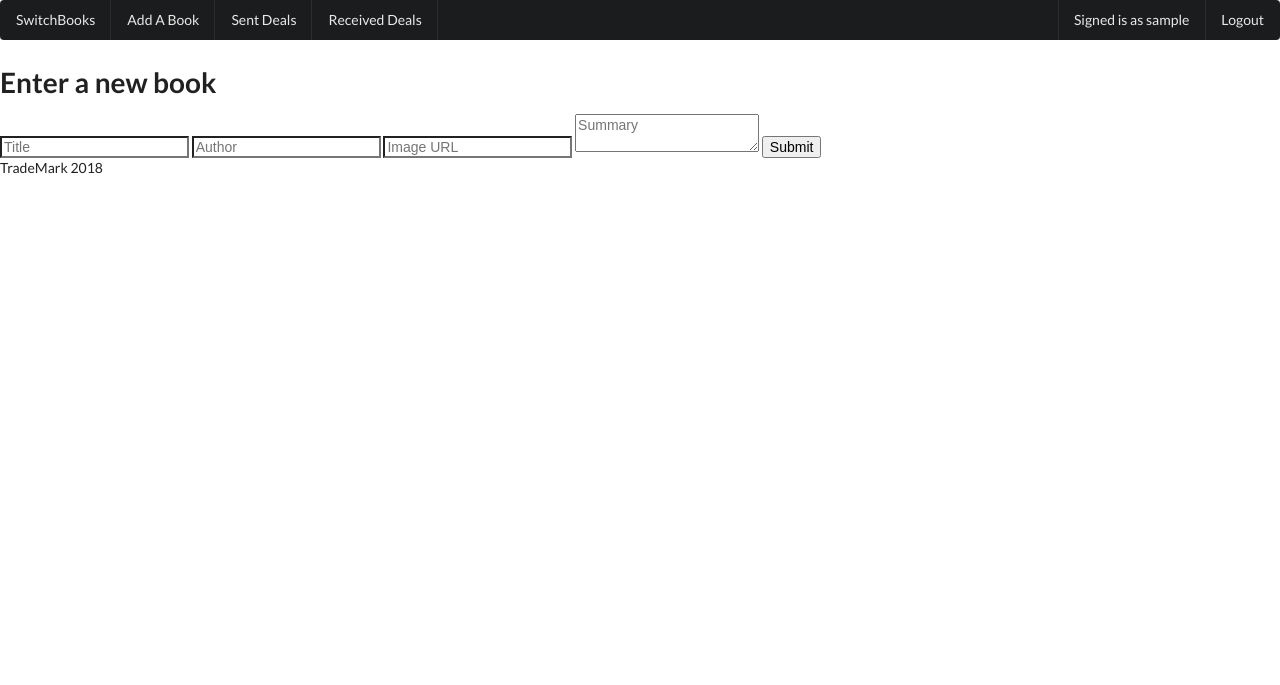
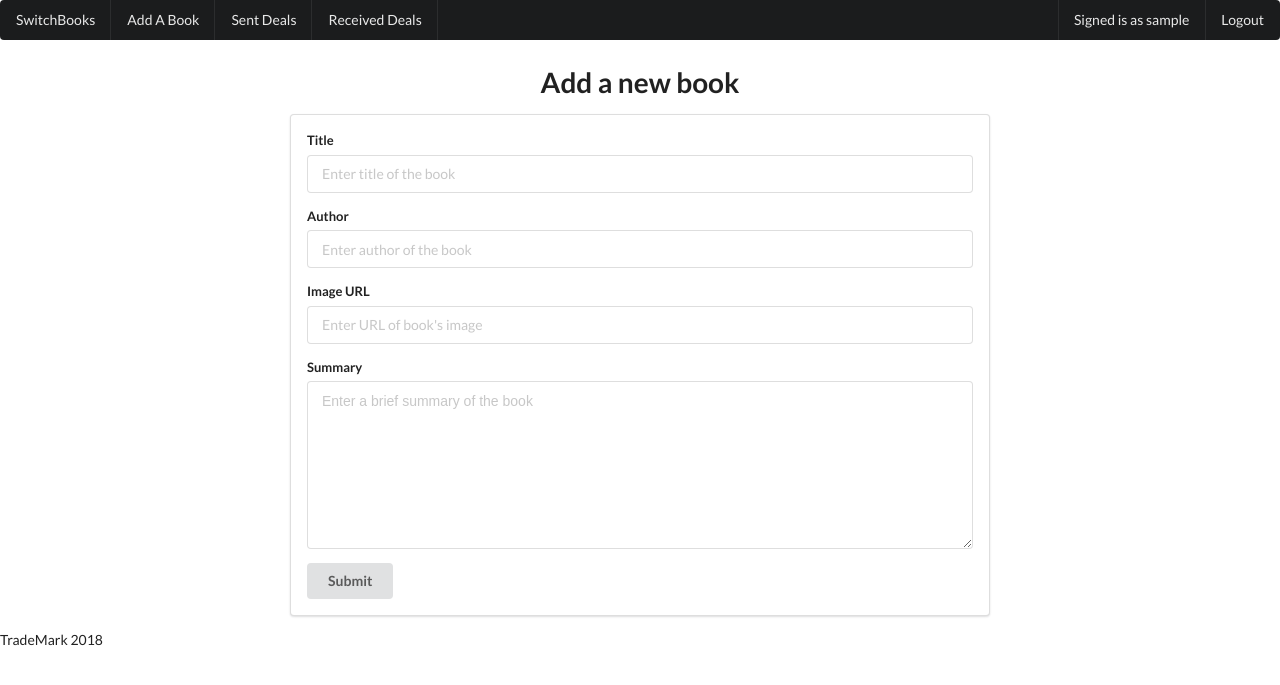
Before and after one commit to ekanban/SwitchBooks, a Node server app: page /books/new in a window 1280 px wide. Shown: the top 685 px of the page. Run offline with Node 20, Linux system fonts and the light colour scheme; the visitor is signed in with stand-in values (Sample User, id 1); some libraries are stand-ins or nearby versions.

Commit message:
Styled all forms.

```diff
--- a/routes/users.js
+++ b/routes/users.js
@@ -123,14 +123,14 @@ router.get("/users/:userId/switchbooks/:bookId/:offeredBookId/confirm", middlewa
     }})}})}  })})
 
 //SENT DEALS
-router.get("/users/:userId/sentDeals", function(req, res){
+router.get("/users/:userId/sentDeals", middleware.isLoggedIn, function(req, res){
   User.findById(req.params.userId, function(err, user){
     res.render("users/sentDeal", {user: user})
   })
 })
 
 //RECEIVED DEALS
-router.get("/users/:userId/receivedDeals", function(req, res){
+router.get("/users/:userId/receivedDeals", middleware.isLoggedIn, function(req, res){
   User.findById(req.params.userId, function(err, user){
     res.render("users/receivedDeal", {user: user})
   })
--- a/views/books/books.ejs
+++ b/views/books/books.ejs
@@ -4,12 +4,12 @@
 
 <div class="ui link cards">
 <% for(var i=0; i<books.length; i++){ %>
-  <div class="ui card">
+  <div class="ui card" style="cursor:default">
     <div class="image">
       <img src="<%= books[i].image %>">
     </div>
     <div class="content">
-      <a class="header"><%= books[i].title %></a>
+      <a class="header" href="/books/<%= books[i]._id %>"><%= books[i].title %></a>
       <!-- <div class="meta">
         <span class="date">Joined in 2013</span>
       </div> -->
--- a/views/books/new.ejs
+++ b/views/books/new.ejs
@@ -1,15 +1,28 @@
 <% include ../partials/header %>
 
 
-<h1>Enter a new book</h1>
+<h1 style="text-align:center">Add a new book</h1>
 
-<form class="" action="/books" method="post">
-  <input type="text" name="book[title]" placeholder="Title">
-  <input type="text" name="book[author]" placeholder="Author">
-  <input type="text" name="book[image]" placeholder="Image URL">
-  <textarea name="book[summary]" placeholder="Summary"></textarea>
-  <button>Submit</button>
-
-</form>
+<div class="ui main text container segment">
+  <form class="ui form" action="/books" method="post">
+    <div class="field">
+      <label>Title</label>
+      <input name="book[title]" placeholder="Enter title of the book" type="text">
+    </div>
+    <div class="field">
+      <label>Author</label>
+      <input name="book[author]" placeholder="Enter author of the book" type="text">
+    </div>
+    <div class="field">
+      <label>Image URL</label>
+      <input name="book[image]" placeholder="Enter URL of book's image" type="text">
+    </div>
+    <div class="field">
+      <label>Summary</label>
+      <textarea name="book[summary]" placeholder="Enter a brief summary of the book"></textarea>
+    </div>
+    <button class="ui button" type="submit">Submit</button>
+  </form>
+</div>
 
 <% include ../partials/footer %>
--- a/views/books/show.ejs
+++ b/views/books/show.ejs
@@ -44,9 +44,9 @@
               </a>
               <div class="content">
                 <a class="author"><%= book.comments[i].author.username %></a>
-                <div class="metadata">
+                <!-- <div class="metadata">
                   <span class="date">Today at 5:42PM</span>
-                </div>
+                </div> -->
                 <div class="text">
                   <%= book.comments[i].text %>
                 </div>
```
Also changed, not shown: views/books/edit.ejs (+22 -8 lines), views/comments/edit.ejs (+10 -7 lines), views/comments/newComment.ejs (+10 -6 lines), views/login.ejs (+14 -6 lines), views/register.ejs (+18 -7 lines).
